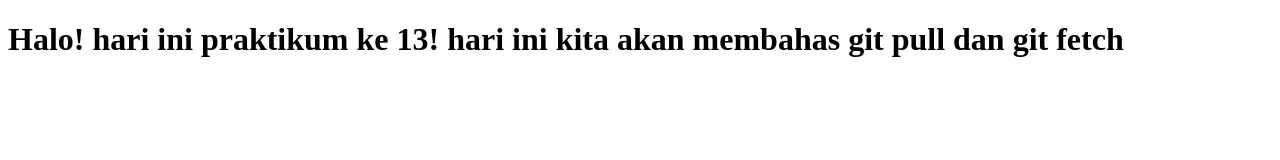
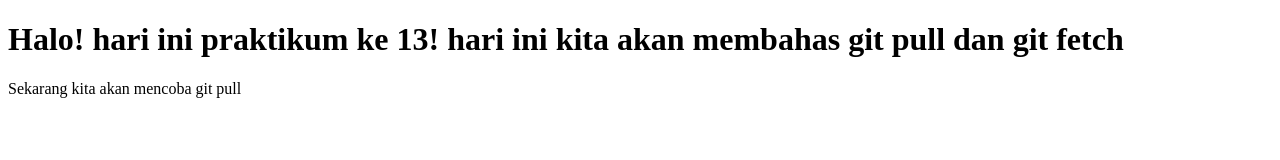
Before and after one commit to trisadr/praktikumrpl, a plain HTML site: page index.html in a window 1280 px wide. Drawn offline with Linux system fonts and the light colour scheme.

Commit message:
coba git pull

```diff
--- a/index.html
+++ b/index.html
@@ -5,5 +5,6 @@
   </head>
   <body>
     <h1>Halo! hari ini praktikum ke 13! hari ini kita akan membahas git pull dan git fetch</h1>
+    <p>Sekarang kita akan mencoba git pull</p>
   </body>
 </html>
```
